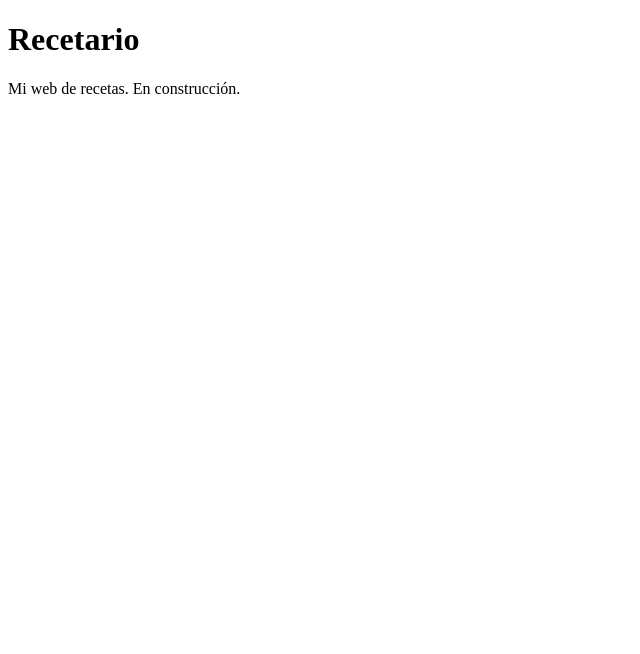
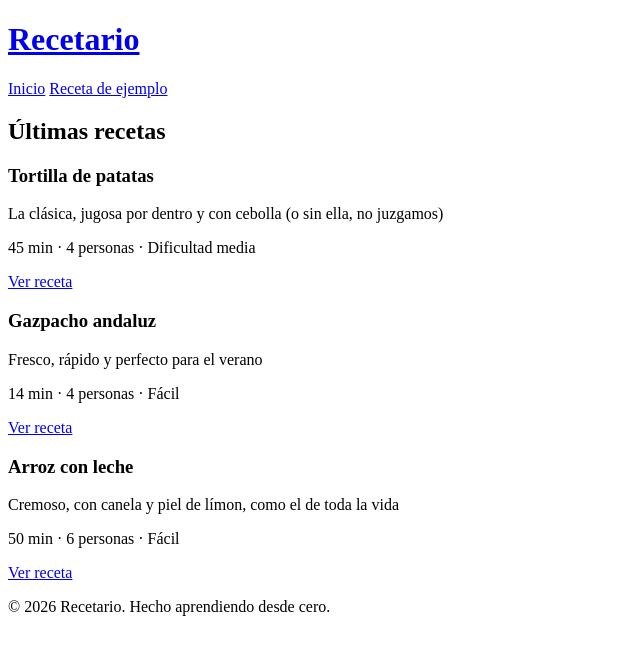
Before and after one commit to juandefullstack/recetario, a plain HTML site: page index.html in a window 1280 px wide. Shown: the whole page, without its empty margins (0-640 px from the left). Drawn offline with Linux system fonts and the light colour scheme.

Commit message:
Pagina principal con listado de recetas

```diff
--- a/index.html
+++ b/index.html
@@ -6,7 +6,44 @@
     <title>Recetario</title>
 </head>
 <body>
-    <h1>Recetario</h1>
-    <p>Mi web de recetas. En construcción.</p>
+
+    <header>
+        <h1><a href="index.html">Recetario</a></h1>
+        <nav>
+            <a href="index.html">Inicio</a>
+            <a href="receta.html">Receta de ejemplo</a>
+        </nav>
+    </header>
+
+    <main>
+        <section>
+            <h2>Últimas recetas</h2>
+
+            <article>
+                <h3>Tortilla de patatas</h3>
+                <p>La clásica, jugosa por dentro y con cebolla (o sin ella, no juzgamos)</p>
+                <p>45 min · 4 personas · Dificultad media</p>
+                <a href="receta.html">Ver receta</a>
+            </article>
+
+            <article>
+                <h3>Gazpacho andaluz</h3>
+                <p>Fresco, rápido y perfecto para el verano</p>
+                <p>14 min · 4 personas · Fácil</p>
+                <a href="receta.html">Ver receta</a>
+            </article>
+
+            <article>
+                <h3>Arroz con leche</h3>
+                <p>Cremoso, con canela y piel de límon, como el de toda la vida</p>
+                <p>50 min · 6 personas · Fácil</p>
+                <a href="receta.html">Ver receta</a>
+            </article>
+        </section>
+    </main>
+
+    <footer>
+        <p>&copy; 2026 Recetario. Hecho aprendiendo desde cero.</p>
+    </footer>
 </body>
 </html>
```
